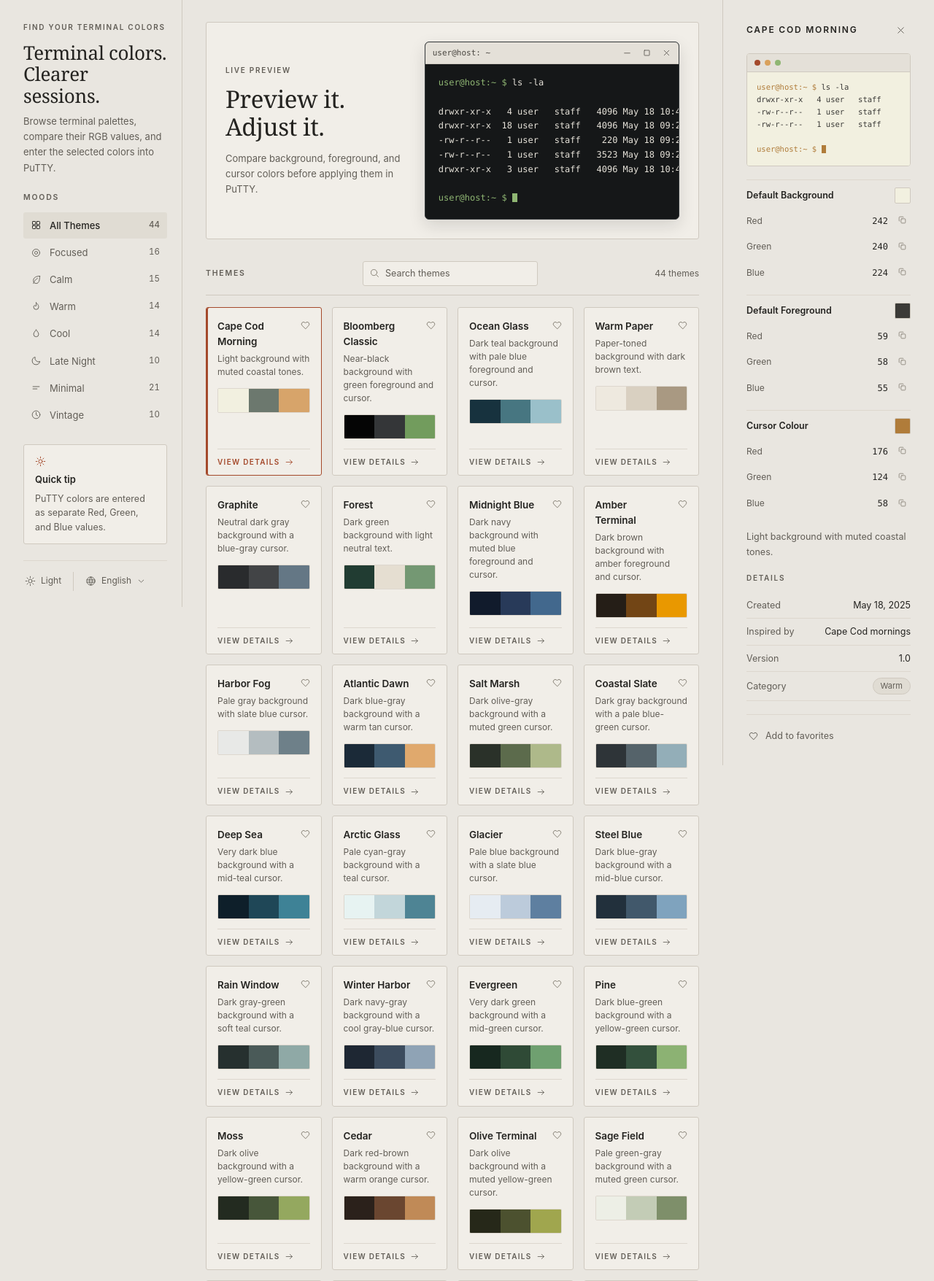
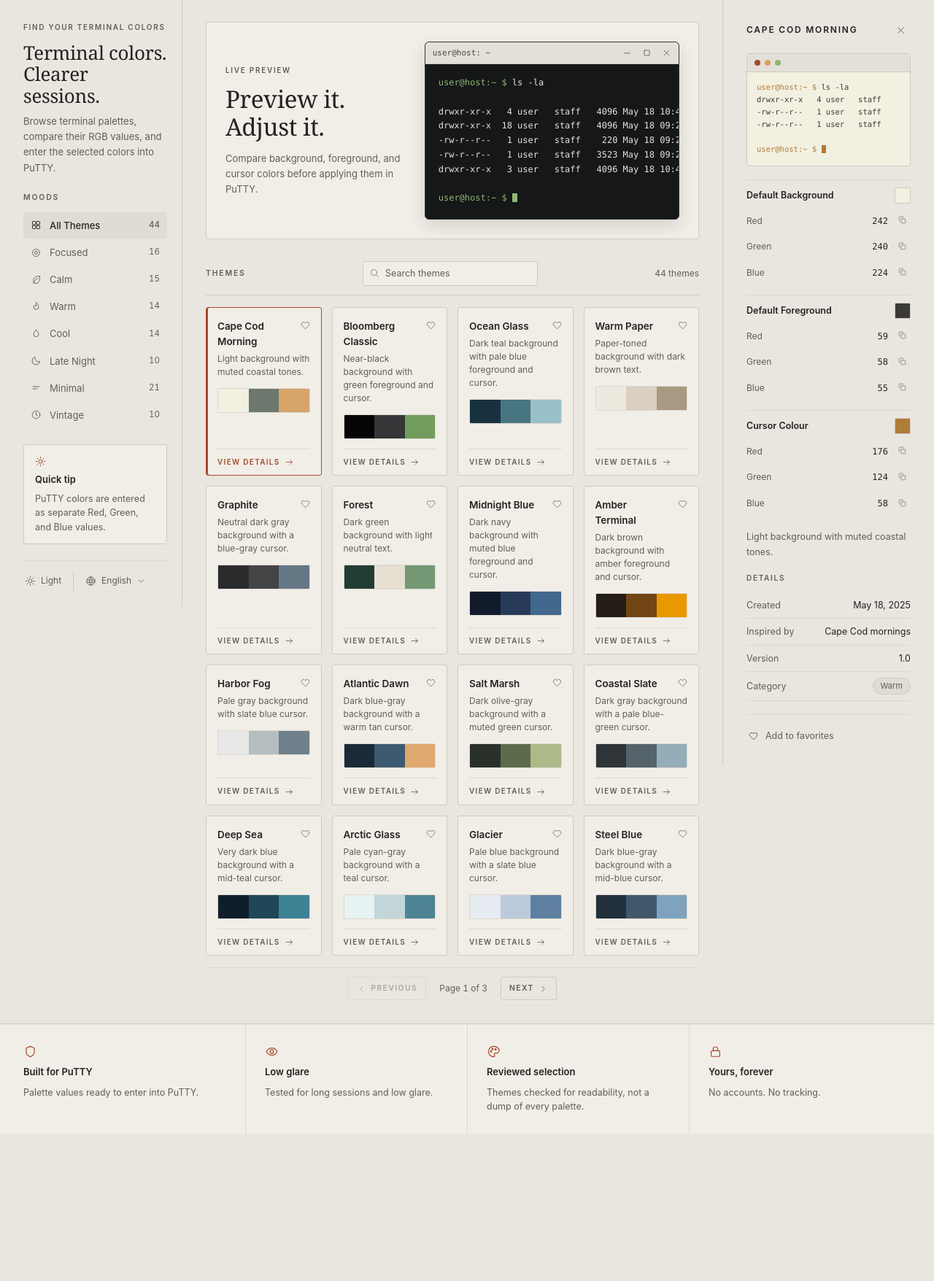
Before and after one commit to danielgavin-code/TerminalPalette, a Flask app: page / in a window 1280 px wide. Shown: the part 91-1847 px from the top of the page at 73% size. After the commit the page ends 1645 px from the top, so only its background shows below. Run offline with Flask 3, Linux system fonts and the light colour scheme.

Commit message:
Set desktop page size to 16, pin feature strip to viewport bottom

```diff
--- a/app/static/css/styles.css
+++ b/app/static/css/styles.css
@@ -91,6 +91,12 @@ body {
   line-height: 1.55;
   -webkit-font-smoothing: antialiased;
   overflow-x: hidden;
+  /* Sticky footer: the feature strip takes the leftover space via its own
+     auto margin, so nothing else is stretched. The skip link, sprite and
+     live region are absolutely positioned and stay out of this flow. */
+  display: flex;
+  flex-direction: column;
+  min-height: 100vh;
 }
 
 h1, h2, h3, p, dl, dd { margin: 0; }
@@ -523,6 +529,47 @@ a { color: inherit; text-decoration: none; }
 .theme-card:hover { border-color: var(--border-hover); background: var(--panel-hover); }
 .theme-card[hidden] { display: none; }
 
+/* Pagination row, directly beneath the grid. */
+.pagination {
+  display: flex;
+  align-items: center;
+  justify-content: center;
+  gap: 18px;
+  padding-top: 12px;
+  border-top: 1px solid var(--border-subtle);
+}
+
+.page-btn {
+  display: inline-flex;
+  align-items: center;
+  gap: 6px;
+  padding: 7px 11px;
+  border: 1px solid var(--border);
+  border-radius: 3px;
+  font-size: 10.5px;
+  font-weight: 600;
+  letter-spacing: .13em;
+  text-transform: uppercase;
+  color: var(--text-2);
+  transition: color .15s ease, border-color .15s ease, background-color .15s ease;
+}
+.page-btn:hover:not(:disabled) {
+  color: var(--accent);
+  border-color: var(--accent);
+  background: var(--active);
+}
+.page-btn:disabled { opacity: .45; cursor: default; }
+/* The sprite chevron points down; rotate it for each direction. */
+.page-prev .icon { transform: rotate(90deg); }
+.page-next .icon { transform: rotate(-90deg); }
+
+.page-status {
+  font-size: 12px;
+  color: var(--text-2);
+  font-variant-numeric: tabular-nums;
+  white-space: nowrap;
+}
+
 .grid-empty {
   border: 1px solid var(--border-subtle);
   border-radius: 3px;
@@ -757,6 +804,9 @@ a { color: inherit; text-decoration: none; }
 .feature-strip {
   border-top: 1px solid var(--border);
   background: var(--panel);
+  /* Absorbs leftover viewport height on a short page; resolves to 0 when the
+     content is taller. Nothing above it is stretched. */
+  margin-top: auto;
 }
 .strip-inner {
   max-width: var(--shell);
--- a/app/static/js/app.js
+++ b/app/static/js/app.js
@@ -37,12 +37,22 @@
     appHeader:  document.getElementById('appearance-header'),
     search:     document.getElementById('theme-search'),
     clear:      document.getElementById('search-clear'),
-    count:      document.getElementById('result-count')
+    count:      document.getElementById('result-count'),
+    pagination: document.getElementById('pagination'),
+    pageStatus: document.getElementById('page-status'),
+    pagePrev:   document.getElementById('page-prev'),
+    pageNext:   document.getElementById('page-next')
   };
+
+  var CARDS = el.grid
+    ? Array.prototype.slice.call(el.grid.querySelectorAll('.theme-card'))
+    : [];
 
   var selected = THEMES.length ? THEMES[0].id : null;
   var mood = 'all';
   var query = '';
+  var matching = [];
+  var page = 1;
   var favorites = loadFavorites();
 
   /* ------------------------------------------------ favorites ---- */
@@ -184,15 +194,55 @@
     return HAYSTACK[theme.id].indexOf(query) !== -1;
   }
 
-  function applyFilters() {
-    var visible = [];
+  /* ------------------------------------------------ pagination -- */
 
-    Array.prototype.forEach.call(el.grid.querySelectorAll('.theme-card'), function (card) {
-      var theme = BY_ID[card.getAttribute('data-id')];
-      var show = matchesFilters(theme);
+  // Page size = columns x rows. Boundaries mirror the grid breakpoints in
+  // styles.css. Page counts are always derived from these, never hardcoded.
+  var MQ_WIDE = window.matchMedia('(min-width: 1241px)');   // 4 columns
+  var MQ_MED = window.matchMedia('(min-width: 1041px)');    // 3 columns
+  var MQ_TABLET = window.matchMedia('(min-width: 561px)');  // 2 columns
+
+  var PAGE_WIDE = 16;    // 4 x 4
+  var PAGE_MED = 9;      // 3 x 3
+  var PAGE_TABLET = 6;   // 2 x 3
+  var PAGE_MOBILE = 3;   // 1 x 3
+
+  function pageSize() {
+    if (MQ_WIDE.matches) { return PAGE_WIDE; }
+    if (MQ_MED.matches) { return PAGE_MED; }
+    if (MQ_TABLET.matches) { return PAGE_TABLET; }
+    return PAGE_MOBILE;
+  }
+
+  function totalPages() {
+    return Math.max(1, Math.ceil(matching.length / pageSize()));
+  }
+
+  function goToPage(n) {
+    page = n;
+    render();
+  }
+
+  /* ------------------------------------------------ rendering --- */
+
+  // Filters resolve first, producing the matching set; pagination then
+  // applies to that set.
+  function computeMatches() {
+    matching = CARDS
+      .filter(function (card) { return matchesFilters(BY_ID[card.getAttribute('data-id')]); })
+      .map(function (card) { return card.getAttribute('data-id'); });
+  }
+
+  function render() {
+    var pages = totalPages();
+    page = Math.min(Math.max(page, 1), pages);
+
+    var start = (page - 1) * pageSize();
+    var onPage = matching.slice(start, start + pageSize());
+
+    CARDS.forEach(function (card) {
       // `hidden` removes the card from the tab order as well as the layout.
-      card.hidden = !show;
-      if (show) { visible.push(theme.id); }
+      card.hidden = onPage.indexOf(card.getAttribute('data-id')) === -1;
     });
 
     Array.prototype.forEach.call(document.querySelectorAll('[data-mood]'), function (btn) {
@@ -201,16 +251,30 @@
       btn.setAttribute('aria-pressed', on ? 'true' : 'false');
     });
 
-    if (el.empty) { el.empty.hidden = visible.length > 0; }
+    if (el.empty) { el.empty.hidden = matching.length > 0; }
     if (el.clear) { el.clear.hidden = !query; }
+    // The count always reports total matches, never the current page.
     if (el.count) {
-      el.count.textContent = visible.length + (visible.length === 1 ? ' theme' : ' themes');
+      el.count.textContent = matching.length + (matching.length === 1 ? ' theme' : ' themes');
     }
 
-    // Keep the details panel on something the user can actually see.
-    if (visible.length && visible.indexOf(selected) === -1) {
-      selectTheme(visible[0]);
+    if (el.pagination) {
+      el.pagination.hidden = pages <= 1;
+      if (el.pageStatus) { el.pageStatus.textContent = 'Page ' + page + ' of ' + pages; }
+      if (el.pagePrev) { el.pagePrev.disabled = page <= 1; }
+      if (el.pageNext) { el.pageNext.disabled = page >= pages; }
     }
+
+    // Keep the details panel on a card the user can actually see.
+    if (onPage.length && onPage.indexOf(selected) === -1) {
+      selectTheme(onPage[0]);
+    }
+  }
+
+  function applyFilters() {
+    page = 1;
+    computeMatches();
+    render();
   }
 
   function setMood(key) {
@@ -325,6 +389,9 @@
 
     if (el.clear && e.target.closest('#search-clear')) { clearSearch(); return; }
 
+    if (e.target.closest('#page-prev')) { goToPage(page - 1); return; }
+    if (e.target.closest('#page-next')) { goToPage(page + 1); return; }
+
     var moodBtn = e.target.closest('[data-mood]');
     if (moodBtn) { setMood(moodBtn.getAttribute('data-mood')); return; }
 
@@ -348,8 +415,16 @@
     });
   }
 
+  // A breakpoint change alters the page size; recount pages and clamp.
+  [MQ_WIDE, MQ_MED, MQ_TABLET].forEach(function (mq) {
+    var onChange = function () { render(); };
+    if (mq.addEventListener) { mq.addEventListener('change', onChange); }
+    else if (mq.addListener) { mq.addListener(onChange); }
+  });
+
   applyTerminal(el.mini, BY_ID[selected], '--mini-bg', '--mini-fg', '--mini-accent');
   renderColors(BY_ID[selected]);
   renderFavorites();
   renderAppearance();
+  applyFilters();
 })();
--- a/app/templates/index.html
+++ b/app/templates/index.html
@@ -210,6 +210,18 @@ drwxr-xr-x   3 user   staff   4096 May 18 10:40 projects
         {% endfor %}
       </ul>
       <p class="grid-empty" id="grid-empty" hidden>No themes in this mood.</p>
+
+      <nav class="pagination" id="pagination" aria-label="Theme pages" hidden>
+        <button type="button" class="page-btn page-prev" id="page-prev" aria-label="Previous page">
+          <svg class="icon icon-xs" aria-hidden="true"><use href="#i-chevron"/></svg>
+          <span>Previous</span>
+        </button>
+        <p class="page-status" id="page-status" role="status" aria-live="polite">Page 1 of 1</p>
+        <button type="button" class="page-btn page-next" id="page-next" aria-label="Next page">
+          <span>Next</span>
+          <svg class="icon icon-xs" aria-hidden="true"><use href="#i-chevron"/></svg>
+        </button>
+      </nav>
     </section>
 
   </div>
```
